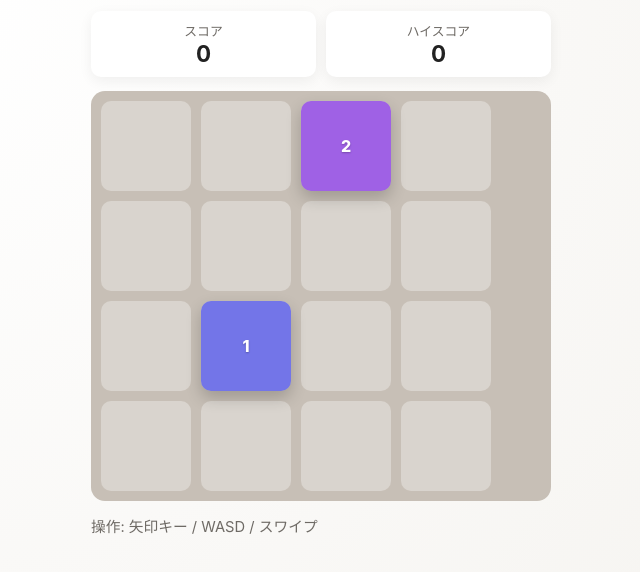
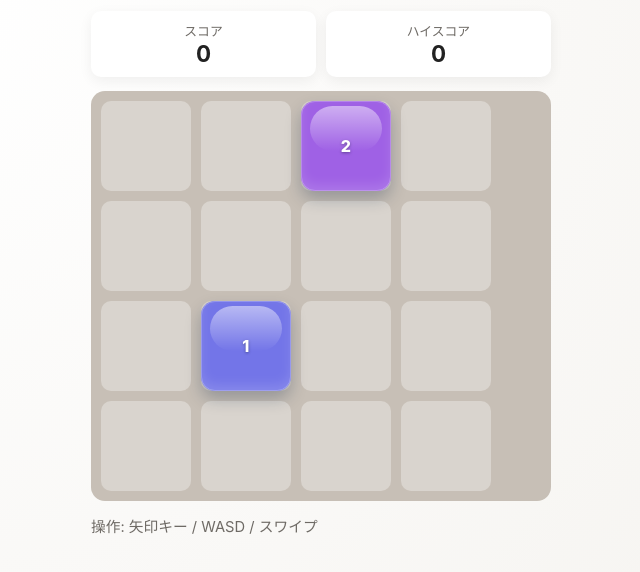
Before and after one commit to yunta05/Color-Merge-Game, a plain HTML site: page index.html in a window 1280 px wide. Shown: the part 164-736 px from the top of the page, without its empty margins (319-959 px from the left). Drawn offline with Linux system fonts and the light colour scheme.

Commit message:
Update style.css

```diff
--- a/style.css
+++ b/style.css
@@ -116,58 +116,94 @@ h1 {
 .tile {
   --from-x: 0px;
   --from-y: 0px;
+  position: relative;
+  overflow: hidden;
+  isolation: isolate;
   width: var(--tile-size);
   height: var(--tile-size);
-  border-radius: 10px;
+  border-radius: 14px;
   display: grid;
   place-items: center;
   color: #ffffff;
   font-weight: 800;
-  text-shadow: 0 1px 2px rgba(0, 0, 0, 0.25);
-  box-shadow: 0 7px 16px rgba(0, 0, 0, 0.2);
-  transform: translate(0, 0);
+  letter-spacing: 0.02em;
+  text-shadow: 0 1px 3px rgba(8, 20, 33, 0.4);
+  box-shadow: 0 8px 16px rgba(10, 36, 64, 0.26), inset 0 -6px 12px rgba(255, 255, 255, 0.14);
+  transform: translate(0, 0) scale(1);
+  will-change: transform, filter;
+}
+
+.tile::before {
+  content: "";
+  position: absolute;
+  inset: 6% 10% 44% 10%;
+  border-radius: 999px;
+  background: linear-gradient(180deg, rgba(255, 255, 255, 0.65), rgba(255, 255, 255, 0));
+  opacity: 0.75;
+  pointer-events: none;
+}
+
+.tile::after {
+  content: "";
+  position: absolute;
+  inset: 0;
+  border-radius: inherit;
+  border: 1px solid rgba(255, 255, 255, 0.22);
+  pointer-events: none;
 }
 
 .tile-moving {
-  transform: translate(var(--from-x), var(--from-y));
+  transform: translate(var(--from-x), var(--from-y)) scale(0.985);
+  filter: saturate(1.08) brightness(1.04);
 }
 
 .tile-moving-active {
-  transition: transform 180ms cubic-bezier(0.2, 0.7, 0.2, 1.03);
-  transform: translate(0, 0);
+  transition: transform 260ms cubic-bezier(0.17, 0.84, 0.22, 1.04), filter 260ms ease;
+  transform: translate(0, 0) scale(1);
+  filter: saturate(1) brightness(1);
 }
 
 .tile-spawned {
-  animation: spawn-pop 170ms ease-out;
+  animation: droplet-pop 230ms cubic-bezier(0.16, 0.86, 0.34, 1.2);
 }
 
 .tile-merged {
-  animation: merge-flash 260ms ease-out;
+  animation: syrup-merge 360ms cubic-bezier(0.18, 0.89, 0.22, 1.15);
 }
 
-@keyframes spawn-pop {
+@keyframes droplet-pop {
   0% {
     opacity: 0;
-    filter: saturate(1.3) brightness(1.1);
+    transform: translateY(5px) scale(0.72, 1.24);
+    filter: saturate(1.25) brightness(1.14);
+  }
+  55% {
+    opacity: 1;
+    transform: translateY(-2px) scale(1.06, 0.95);
   }
   100% {
-    opacity: 1;
+    transform: translateY(0) scale(1, 1);
     filter: saturate(1) brightness(1);
   }
 }
 
-@keyframes merge-flash {
+@keyframes syrup-merge {
   0% {
-    filter: brightness(1.35) saturate(1.3);
-    box-shadow: 0 0 0 rgba(255, 255, 255, 0.6), 0 7px 16px rgba(0, 0, 0, 0.2);
+    transform: scale(1.22, 0.78);
+    filter: brightness(1.24) saturate(1.35);
+    box-shadow: 0 0 0 rgba(255, 255, 255, 0.55), 0 8px 16px rgba(10, 36, 64, 0.26);
   }
-  60% {
-    filter: brightness(1.1) saturate(1.15);
-    box-shadow: 0 0 22px rgba(255, 255, 255, 0.45), 0 7px 16px rgba(0, 0, 0, 0.2);
+  28% {
+    transform: scale(0.86, 1.2);
+  }
+  54% {
+    transform: scale(1.09, 0.93);
+    box-shadow: 0 0 24px rgba(255, 255, 255, 0.38), 0 8px 16px rgba(10, 36, 64, 0.26);
   }
   100% {
+    transform: scale(1, 1);
     filter: brightness(1) saturate(1);
-    box-shadow: 0 7px 16px rgba(0, 0, 0, 0.2);
+    box-shadow: 0 8px 16px rgba(10, 36, 64, 0.26), inset 0 -6px 12px rgba(255, 255, 255, 0.14);
   }
 }
 
```
